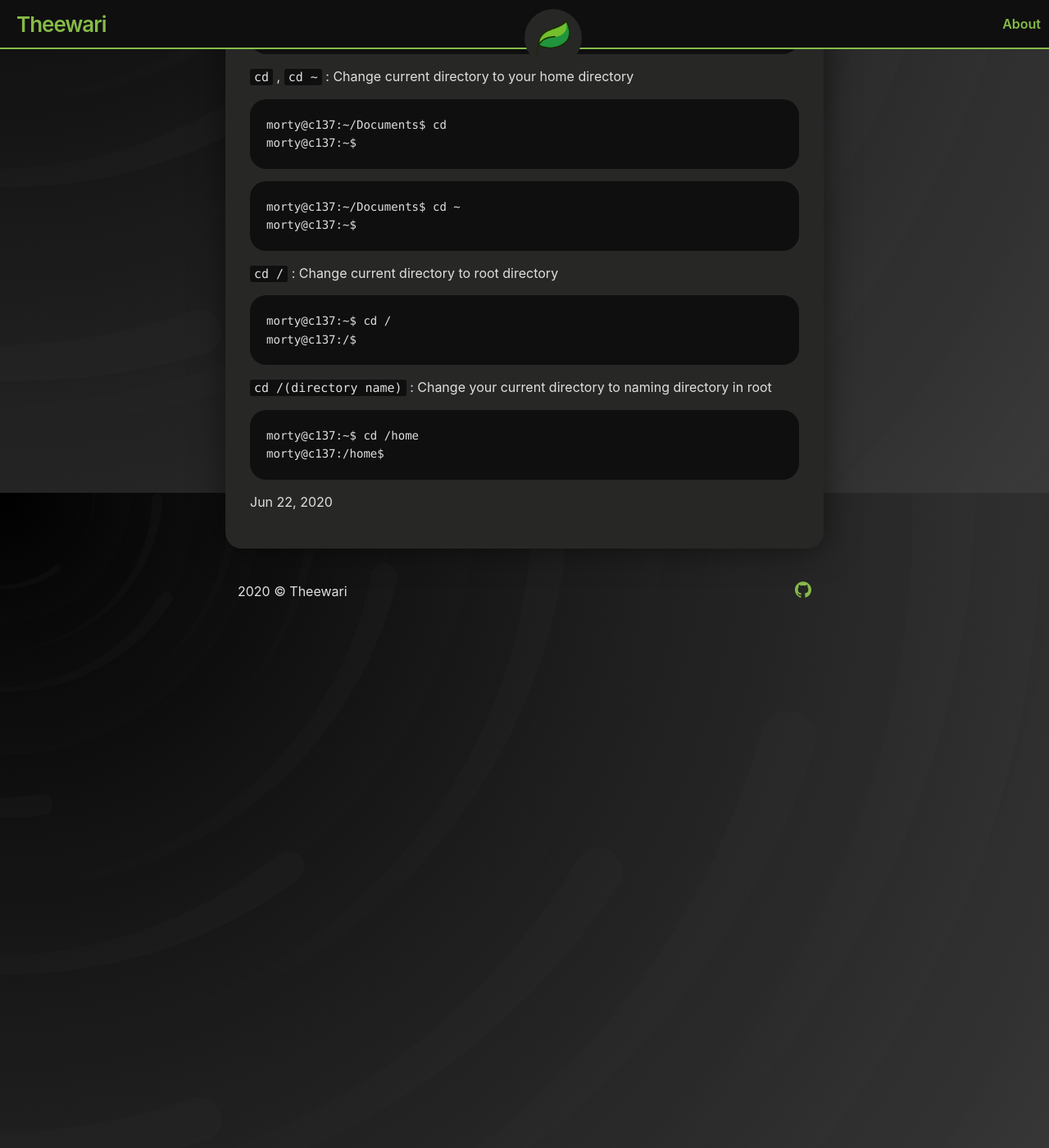
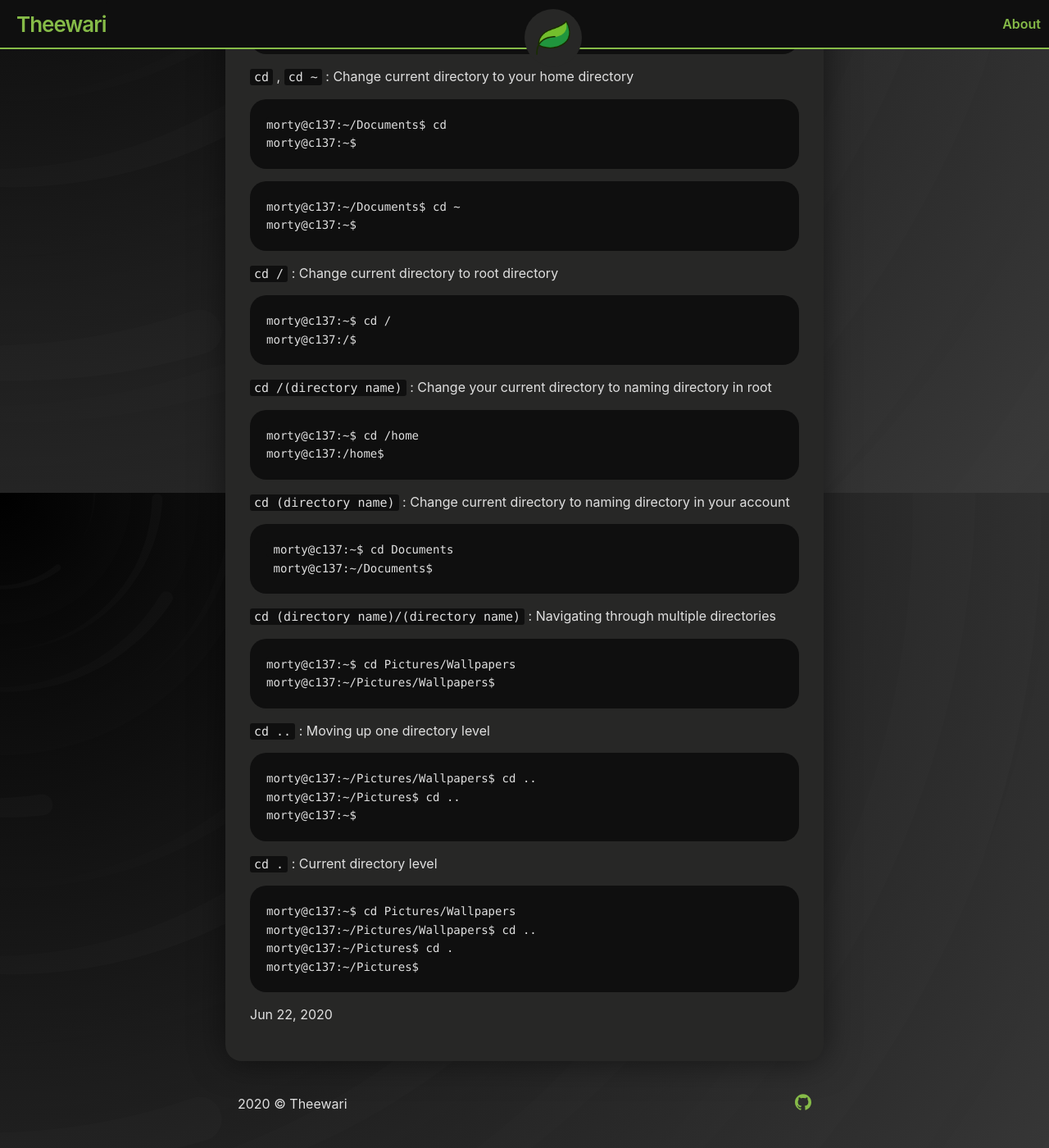
Before and after one commit to theewari/theewari.github.io, a Jekyll site: the page built from _posts/2020-06-22-Linux-command.md, in a window 1280 px wide and 1400 px high, scrolled down 359 px. Shown: the whole window at 82% size. Built offline with Jekyll 4.4.1, drawn with Linux system fonts in a browser that asks for light colours.

Commit message:
Update 2020-06-22-Linux-command.md

````diff
--- a/_posts/2020-06-22-Linux-command.md
+++ b/_posts/2020-06-22-Linux-command.md
@@ -42,3 +42,34 @@ morty@c137:/$
 morty@c137:~$ cd /home
 morty@c137:/home$
 ```
+
+`cd (directory name)` : Change current directory to naming directory in your account
+
+```
+ morty@c137:~$ cd Documents
+ morty@c137:~/Documents$
+ ```
+
+`cd (directory name)/(directory name)` : Navigating through multiple directories
+
+```
+morty@c137:~$ cd Pictures/Wallpapers
+morty@c137:~/Pictures/Wallpapers$
+```
+
+`cd ..` : Moving up one directory level
+
+```
+morty@c137:~/Pictures/Wallpapers$ cd ..
+morty@c137:~/Pictures$ cd ..
+morty@c137:~$
+```
+
+`cd .` : Current directory level
+
+```
+morty@c137:~$ cd Pictures/Wallpapers
+morty@c137:~/Pictures/Wallpapers$ cd ..
+morty@c137:~/Pictures$ cd .
+morty@c137:~/Pictures$
+```
````
